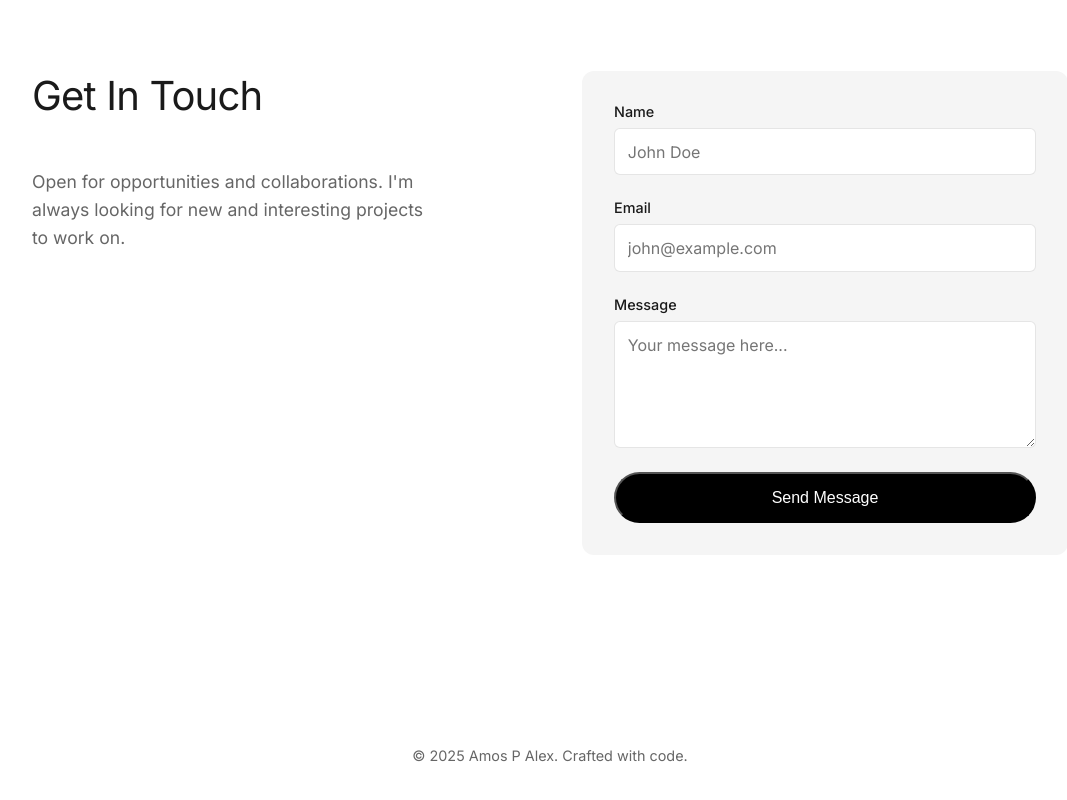
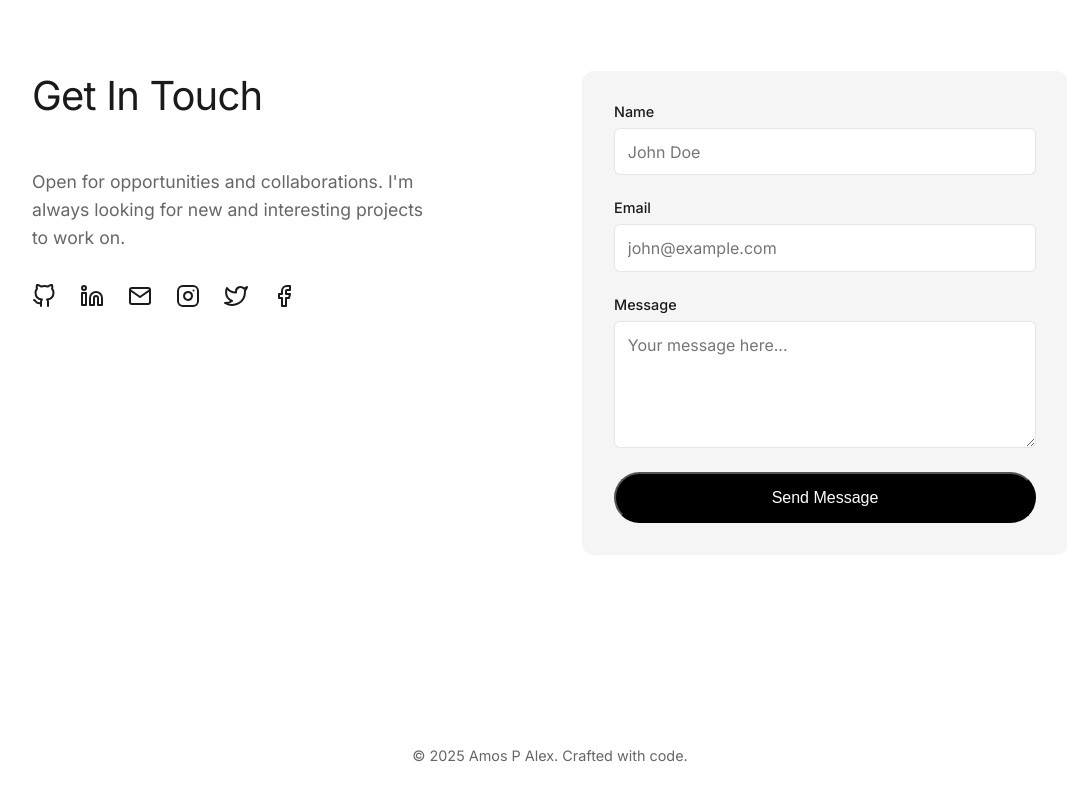
Before and after one commit to AmosPeterAlex/amos, a plain HTML site: page index.html in a window 1280 px wide. Shown: the part 1777-2577 px from the top of the page, without its empty margins (90-1157 px from the left). Drawn offline with Linux system fonts and the light colour scheme.

Commit message:
icons and multiple color

```diff
--- a/index.html
+++ b/index.html
@@ -19,7 +19,7 @@
   <div class="theme-transition-overlay"></div>
 
   <nav class="navbar">
-    <div class="logo">Amos.</div>
+    <div class="logo" id="brand-logo" role="button" aria-label="Toggle Color Theme">Amos.</div>
     <ul class="nav-links">
       <li><a href="#about">About</a></li>
       <li><a href="#projects">Projects</a></li>
@@ -104,6 +104,58 @@
             <h2>Get In Touch</h2>
             <p>Open for opportunities and collaborations. I'm always looking for new and interesting projects to work
               on.</p>
+            <div class="social-links">
+              <a href="https://github.com/amospalex" target="_blank" rel="noopener noreferrer" class="social-icon"
+                aria-label="GitHub">
+                <svg xmlns="http://www.w3.org/2000/svg" width="24" height="24" viewBox="0 0 24 24" fill="none"
+                  stroke="currentColor" stroke-width="2" stroke-linecap="round" stroke-linejoin="round">
+                  <path
+                    d="M9 19c-5 1.5-5-2.5-7-3m14 6v-3.87a3.37 3.37 0 0 0-.94-2.61c3.14-.35 6.44-1.54 6.44-7A5.44 5.44 0 0 0 20 4.77 5.07 5.07 0 0 0 19.91 1S18.73.65 16 2.48a13.38 13.38 0 0 0-7 0C6.27.65 5.09 1 5.09 1A5.07 5.07 0 0 0 5 4.77a5.44 5.44 0 0 0-1.5 3.78c0 5.42 3.3 6.61 6.44 7A3.37 3.37 0 0 0 9 18.13V22">
+                  </path>
+                </svg>
+              </a>
+              <a href="https://linkedin.com/in/amospalex" target="_blank" rel="noopener noreferrer" class="social-icon"
+                aria-label="LinkedIn">
+                <svg xmlns="http://www.w3.org/2000/svg" width="24" height="24" viewBox="0 0 24 24" fill="none"
+                  stroke="currentColor" stroke-width="2" stroke-linecap="round" stroke-linejoin="round">
+                  <path d="M16 8a6 6 0 0 1 6 6v7h-4v-7a2 2 0 0 0-2-2 2 2 0 0 0-2 2v7h-4v-7a6 6 0 0 1 6-6z"></path>
+                  <rect x="2" y="9" width="4" height="12"></rect>
+                  <circle cx="4" cy="4" r="2"></circle>
+                </svg>
+              </a>
+              <a href="mailto:amos.p.alex@gmail.com" class="social-icon" aria-label="Email">
+                <svg xmlns="http://www.w3.org/2000/svg" width="24" height="24" viewBox="0 0 24 24" fill="none"
+                  stroke="currentColor" stroke-width="2" stroke-linecap="round" stroke-linejoin="round">
+                  <path d="M4 4h16c1.1 0 2 .9 2 2v12c0 1.1-.9 2-2 2H4c-1.1 0-2-.9-2-2V6c0-1.1.9-2 2-2z"></path>
+                  <polyline points="22,6 12,13 2,6"></polyline>
+                </svg>
+              </a>
+              <a href="https://instagram.com" target="_blank" rel="noopener noreferrer" class="social-icon"
+                aria-label="Instagram">
+                <svg xmlns="http://www.w3.org/2000/svg" width="24" height="24" viewBox="0 0 24 24" fill="none"
+                  stroke="currentColor" stroke-width="2" stroke-linecap="round" stroke-linejoin="round">
+                  <rect x="2" y="2" width="20" height="20" rx="5" ry="5"></rect>
+                  <path d="M16 11.37A4 4 0 1 1 12.63 8 4 4 0 0 1 16 11.37z"></path>
+                  <line x1="17.5" y1="6.5" x2="17.51" y2="6.5"></line>
+                </svg>
+              </a>
+              <a href="https://twitter.com" target="_blank" rel="noopener noreferrer" class="social-icon"
+                aria-label="X">
+                <svg xmlns="http://www.w3.org/2000/svg" width="24" height="24" viewBox="0 0 24 24" fill="none"
+                  stroke="currentColor" stroke-width="2" stroke-linecap="round" stroke-linejoin="round">
+                  <path
+                    d="M23 3a10.9 10.9 0 0 1-3.14 1.53 4.48 4.48 0 0 0-7.86 3v1A10.66 10.66 0 0 1 3 4s-4 9 5 13a11.64 11.64 0 0 1-7 2c9 5 20 0 20-11.5a4.5 4.5 0 0 0-.08-.83A7.72 7.72 0 0 0 23 3z">
+                  </path>
+                </svg>
+              </a>
+              <a href="https://facebook.com" target="_blank" rel="noopener noreferrer" class="social-icon"
+                aria-label="Facebook">
+                <svg xmlns="http://www.w3.org/2000/svg" width="24" height="24" viewBox="0 0 24 24" fill="none"
+                  stroke="currentColor" stroke-width="2" stroke-linecap="round" stroke-linejoin="round">
+                  <path d="M18 2h-3a5 5 0 0 0-5 5v3H7v4h3v8h4v-8h3l1-4h-4V7a1 1 0 0 1 1-1h3z"></path>
+                </svg>
+              </a>
+            </div>
           </div>
           <div class="contact-form-container">
             <form class="contact-form" action="#" method="POST">
--- a/script.js
+++ b/script.js
@@ -10,6 +10,7 @@ class ThemeManager {
         this.themeToggleBtn = document.getElementById('theme-toggle');
         this.body = document.body;
         this.overlay = document.querySelector('.theme-transition-overlay');
+        this.logoBtn = document.getElementById('brand-logo');
         this.isAnimating = false;
 
         this.themes = {
@@ -28,13 +29,34 @@ class ThemeManager {
         this.currentTheme = localStorage.getItem('theme') ||
             (window.matchMedia('(prefers-color-scheme: dark)').matches ? 'dark' : 'light');
 
+        this.currentColorTheme = localStorage.getItem('color-theme') || 'default';
+
         this.init();
     }
 
     init() {
         // Set initial state without animation
         this.applyTheme(this.currentTheme);
+        this.applyColorTheme(this.currentColorTheme);
+
         this.themeToggleBtn.addEventListener('click', (e) => this.toggleTheme(e));
+        if (this.logoBtn) {
+            this.logoBtn.addEventListener('click', () => this.toggleColorTheme());
+        }
+    }
+
+    applyColorTheme(colorTheme) {
+        if (colorTheme === 'default') {
+            this.body.removeAttribute('data-color-theme');
+        } else {
+            this.body.setAttribute('data-color-theme', colorTheme);
+        }
+        localStorage.setItem('color-theme', colorTheme);
+    }
+
+    toggleColorTheme() {
+        this.currentColorTheme = this.currentColorTheme === 'default' ? 'alt' : 'default';
+        this.applyColorTheme(this.currentColorTheme);
     }
 
     applyTheme(themeName) {
--- a/style.css
+++ b/style.css
@@ -21,6 +21,19 @@
     --accent-color: #ffffff;
     --btn-text: #000000;
     --btn-secondary-bg: #333333;
+}
+
+/* Alternate Color Theme */
+[data-color-theme="alt"] {
+    --accent-color: #2563eb;
+    /* Blue for Light Mode */
+    --btn-text: #ffffff;
+}
+
+[data-theme="dark"][data-color-theme="alt"] {
+    --accent-color: #00d2ff;
+    /* Cyan for Dark Mode */
+    --btn-text: #000000;
 }
 
 * {
@@ -94,6 +107,13 @@ body {
     font-size: 1.5rem;
     font-weight: 600;
     color: var(--text-color);
+    cursor: pointer;
+    user-select: none;
+    transition: transform 0.2s cubic-bezier(0.34, 1.56, 0.64, 1);
+}
+
+.logo:active {
+    transform: scale(0.95);
 }
 
 .nav-links {
@@ -296,6 +316,26 @@ body {
     color: var(--text-secondary);
     line-height: 1.6;
     max-width: 400px;
+    margin-bottom: 2rem;
+}
+
+.social-links {
+    display: flex;
+    gap: 1.5rem;
+    margin-top: 1rem;
+}
+
+.social-icon {
+    color: var(--text-color);
+    transition: all 0.2s ease;
+    display: flex;
+    align-items: center;
+    justify-content: center;
+}
+
+.social-icon:hover {
+    color: var(--accent-color);
+    transform: translateY(-3px);
 }
 
 .contact-form-container {
```
